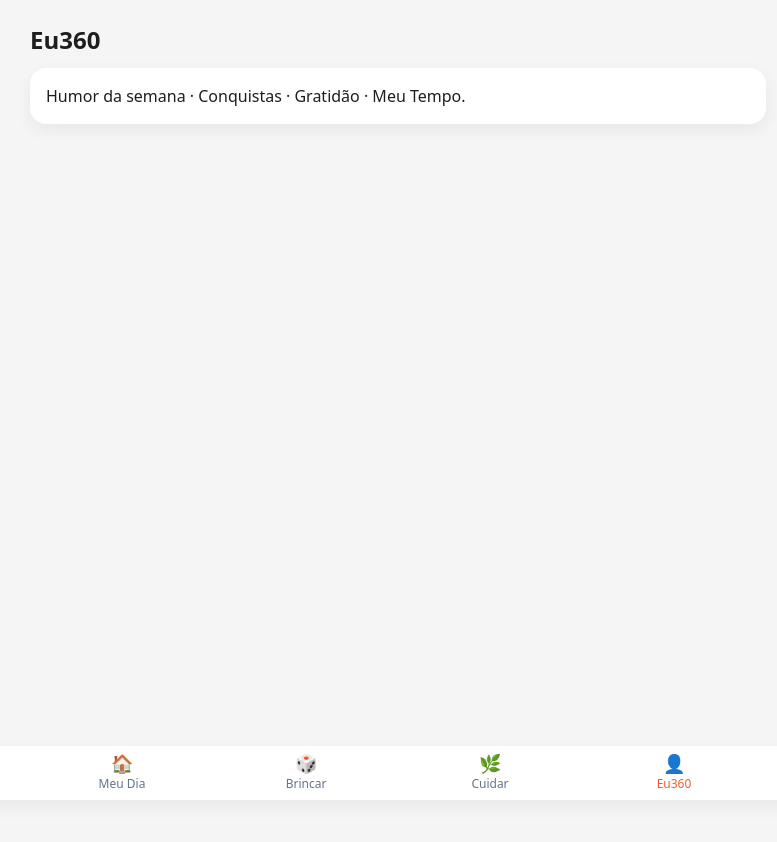
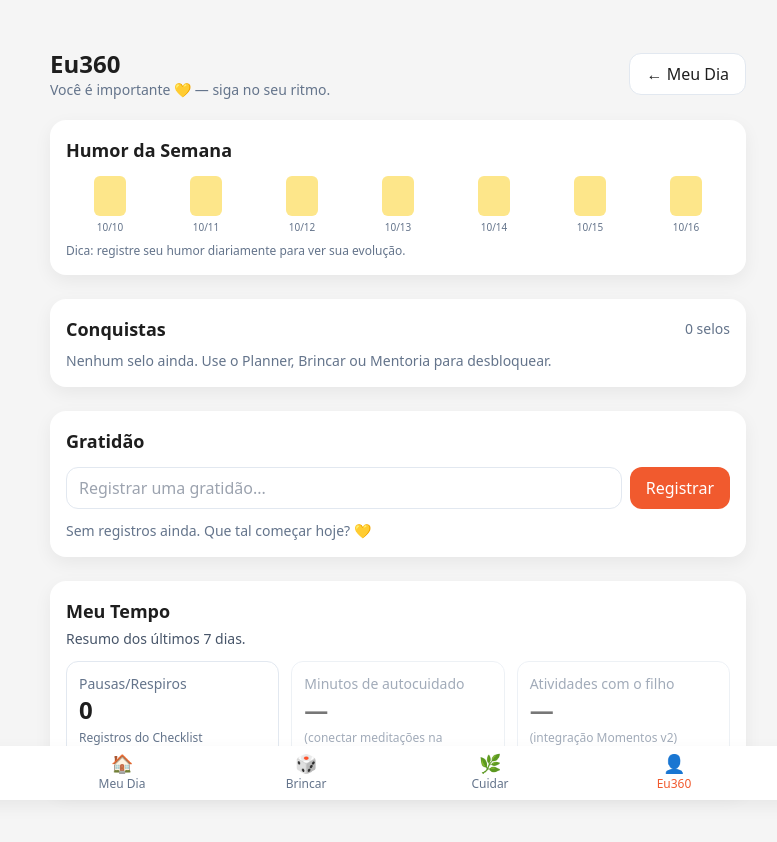
Before and after one commit to simonebrusco/materna360-app, a Next.js app in the folder materna360_starter/: page /eu360 in a window 1280 px wide. Shown: the top 842 px of the page, without its empty margins (242-1019 px from the left). Before the commit the page ends 800 px from the top, so only its background shows below. Built offline with nearby package versions, Linux system fonts and the light colour scheme.

Commit message:
Update page.jsx

```diff
--- a/materna360_starter/app/eu360/page.jsx
+++ b/materna360_starter/app/eu360/page.jsx
@@ -1,8 +1,207 @@
-export default function Eu360Page(){
+// app/eu360/page.jsx
+"use client";
+
+import { useEffect, useMemo, useState } from "react";
+import Link from "next/link";
+import { get, set, keys } from "../../lib/storage.js";
+import { CATALOG, getBadgeEvents, getUserBadges } from "../../lib/gamification.js";
+
+const GRATS_KEY = "m360:gratitudes"; // [{id, text, ts}]
+
+function fmtDate(ts) {
+  const d = new Date(ts);
+  return d.toLocaleDateString("pt-BR", { day: "2-digit", month: "2-digit" });
+}
+
+function lastNDates(n = 7) {
+  const out = [];
+  const d = new Date();
+  for (let i = 0; i < n; i++) {
+    const dt = new Date(d);
+    dt.setDate(d.getDate() - i);
+    out.push(dt.toISOString().slice(0, 10)); // YYYY-MM-DD
+  }
+  return out.reverse();
+}
+
+export default function Eu360Page() {
+  // Gratidão
+  const [gratText, setGratText] = useState("");
+  const [grats, setGrats] = useState([]);
+
+  // Badges
+  const [events, setEvents] = useState([]);
+  const badges = useMemo(() => getUserBadges(), [events]);
+
+  // Humor (placeholder: se existir m360:moods, sumariza; senão, neutro)
+  const [moods, setMoods] = useState([]); // [{date:'YYYY-MM-DD', value:1..5}]
+  const dates = useMemo(() => lastNDates(7), []);
+  const moodSeries = useMemo(() => {
+    // estrutura esperada: localStorage["m360:moods"] = [{date, value}]
+    const raw = get("m360:moods", []);
+    const map = new Map(raw.map((m) => [m.date, m.value]));
+    return dates.map((d) => ({ date: d, value: map.get(d) ?? 3 })); // 3 = neutro
+  }, [dates]);
+
+  // Meu Tempo (conta pausas do checklist dos últimos 7 dias)
+  const tempoResumo = useMemo(() => {
+    const chk = get(keys.checklist, {}); // { [date]: { items:[{id, done}], awarded? } }
+    let pausas = 0;
+    dates.forEach((d) => {
+      const its = chk[d]?.items || [];
+      its.forEach((it) => {
+        if ((it.id === "pausa" || it.id === "respiro") && it.done) pausas++;
+      });
+    });
+    return { pausas7d: pausas };
+  }, [dates]);
+
+  // carregar dados locais
+  useEffect(() => {
+    setGrats(get(GRATS_KEY, []));
+    setEvents(getBadgeEvents());
+  }, []);
+
+  function addGratitude() {
+    const t = gratText.trim();
+    if (!t) return;
+    const id = `g_${Date.now().toString(36)}`;
+    const item = { id, text: t, ts: Date.now() };
+    const next = [item, ...grats].slice(0, 50);
+    setGrats(next);
+    set(GRATS_KEY, next);
+    setGratText("");
+    // opcional: acionar selo de autocuidado
+    if (typeof window !== "undefined") {
+      window.dispatchEvent(
+        new CustomEvent("m360:win", {
+          detail: { type: "badge", name: "Cuidar de Mim" },
+        })
+      );
+    }
+  }
+
   return (
-    <main className="pb-28">
-      <h1 className="title mb-3">Eu360</h1>
-      <div className="card">Humor da semana · Conquistas · Gratidão · Meu Tempo.</div>
+    <main className="max-w-5xl mx-auto px-5 py-6">
+      <header className="flex items-center justify-between mb-5">
+        <div>
+          <h1 className="text-2xl font-semibold">Eu360</h1>
+          <p className="text-sm text-slate-500">Você é importante 💛 — siga no seu ritmo.</p>
+        </div>
+        <Link href="/meu-dia" className="btn bg-white border border-slate-200">← Meu Dia</Link>
+      </header>
+
+      {/* Humor da Semana */}
+      <section className="card mb-6">
+        <h2 className="text-lg font-semibold mb-3">Humor da Semana</h2>
+        <div className="grid grid-cols-7 gap-2">
+          {moodSeries.map((m) => (
+            <div key={m.date} className="flex flex-col items-center gap-1">
+              <div
+                className="w-8 rounded-md"
+                style={{
+                  height: `${m.value * 10 + 10}px`,
+                  background:
+                    m.value >= 4 ? "#86efac" : m.value <= 2 ? "#fecaca" : "#fde68a",
+                }}
+                title={`${m.date} → ${m.value}/5`}
+              />
+              <span className="text-[10px] text-slate-500">{m.date.slice(5).replace("-", "/")}</span>
+            </div>
+          ))}
+        </div>
+        <p className="text-xs text-slate-500 mt-2">
+          Dica: registre seu humor diariamente para ver sua evolução.
+        </p>
+      </section>
+
+      {/* Conquistas */}
+      <section className="card mb-6">
+        <div className="flex items-center justify-between">
+          <h2 className="text-lg font-semibold">Conquistas</h2>
+          <span className="text-sm text-slate-500">{badges.length} selos</span>
+        </div>
+
+        {badges.length === 0 ? (
+          <p className="text-sm text-slate-500 mt-2">
+            Nenhum selo ainda. Use o Planner, Brincar ou Mentoria para desbloquear.
+          </p>
+        ) : (
+          <ul className="mt-3 grid grid-cols-1 sm:grid-cols-2 gap-3">
+            {badges.map((name) => {
+              const meta = CATALOG[name] || {};
+              const last = events.find((e) => e.name === name)?.ts;
+              return (
+                <li key={name} className="rounded-xl border border-slate-200 p-3 bg-white">
+                  <div className="flex items-start gap-3">
+                    <div className="text-2xl">{meta.emoji || "🏅"}</div>
+                    <div className="flex-1">
+                      <div className="font-semibold">{name}</div>
+                      <div className="text-sm text-slate-600">{meta.desc || "Conquista Materna360"}</div>
+                      {last ? (
+                        <div className="text-xs text-slate-500 mt-1">
+                          Última conquista: {fmtDate(last)}
+                        </div>
+                      ) : null}
+                    </div>
+                  </div>
+                </li>
+              );
+            })}
+          </ul>
+        )}
+      </section>
+
+      {/* Gratidão */}
+      <section className="card mb-6">
+        <h2 className="text-lg font-semibold mb-3">Gratidão</h2>
+        <div className="flex gap-2">
+          <input
+            value={gratText}
+            onChange={(e) => setGratText(e.target.value)}
+            onKeyDown={(e) => e.key === "Enter" && addGratitude()}
+            placeholder="Registrar uma gratidão..."
+            className="flex-1 border border-slate-200 rounded-xl px-3 py-2 outline-none focus:ring-2 focus:ring-brand/30"
+          />
+          <button onClick={addGratitude} className="btn btn-primary">Registrar</button>
+        </div>
+        <ul className="mt-3 space-y-2">
+          {grats.slice(0, 5).map((g) => (
+            <li key={g.id} className="rounded-xl border border-slate-200 bg-white p-3">
+              <div className="text-sm">{g.text}</div>
+              <div className="text-xs text-slate-400 mt-1">{fmtDate(g.ts)}</div>
+            </li>
+          ))}
+          {grats.length === 0 && (
+            <li className="text-sm text-slate-500">Sem registros ainda. Que tal começar hoje? 💛</li>
+          )}
+        </ul>
+      </section>
+
+      {/* Meu Tempo */}
+      <section className="card">
+        <h2 className="text-lg font-semibold mb-1">Meu Tempo</h2>
+        <p className="text-sm text-slate-600 mb-3">
+          Resumo dos últimos 7 dias.
+        </p>
+        <div className="grid grid-cols-1 sm:grid-cols-3 gap-3">
+          <div className="rounded-xl border border-slate-200 p-3">
+            <div className="text-sm text-slate-500">Pausas/Respiros</div>
+            <div className="text-2xl font-semibold">{tempoResumo.pausas7d}</div>
+            <div className="text-xs text-slate-500 mt-1">Registros do Checklist</div>
+          </div>
+          <div className="rounded-xl border border-slate-200 p-3 opacity-60">
+            <div className="text-sm text-slate-500">Minutos de autocuidado</div>
+            <div className="text-2xl font-semibold">—</div>
+            <div className="text-xs text-slate-500 mt-1">(conectar meditações na próxima etapa)</div>
+          </div>
+          <div className="rounded-xl border border-slate-200 p-3 opacity-60">
+            <div className="text-sm text-slate-500">Atividades com o filho</div>
+            <div className="text-2xl font-semibold">—</div>
+            <div className="text-xs text-slate-500 mt-1">(integração Momentos v2)</div>
+          </div>
+        </div>
+      </section>
     </main>
   );
 }
```
